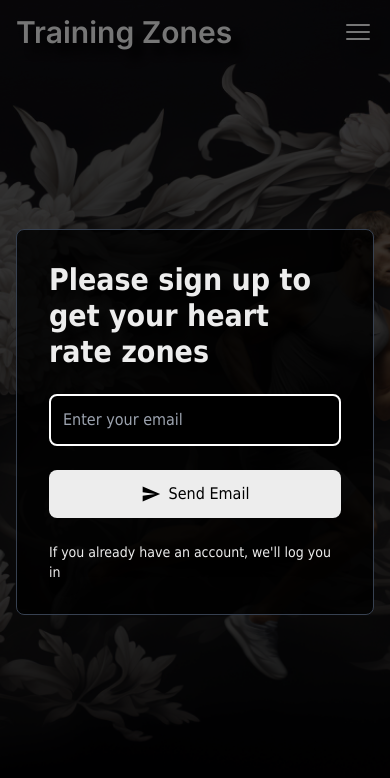
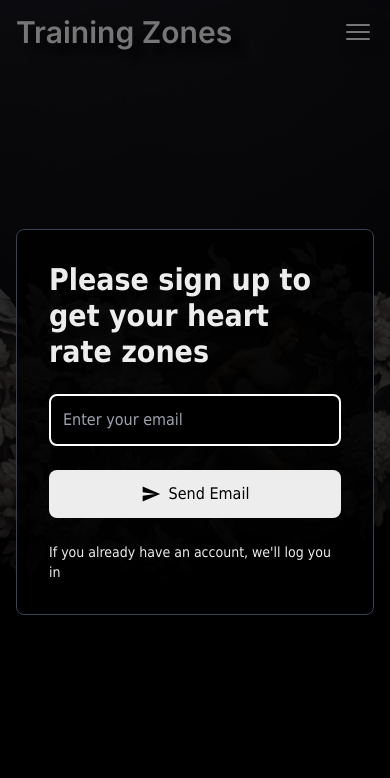
Before and after one commit to ulrikhaaland/zone2, a Next.js app: page /heartratecalculator in a window 390 px wide. Shown: the top 778 px of the page. Built offline with nearby package versions, Linux system fonts and the light colour scheme; no server answers.

Commit message:
bg pic changes

```diff
--- a/pages/guide/DesktopLayout.tsx
+++ b/pages/guide/DesktopLayout.tsx
@@ -66,7 +66,7 @@ const Zone2GuideDesktopLayout: React.FC<Zone2GuideDesktopLayoutProps> = ({
         {/* Background Image */}
         <div
           style={{
-            backgroundImage: "url('/assets/images/runner/runner8.png')",
+            backgroundImage: "url('/assets/images/swimmer/swimmer.png')",
             backgroundSize: "cover",
             backgroundPosition: "center",
             position: "absolute",
--- a/pages/heartratecalculator/index.tsx
+++ b/pages/heartratecalculator/index.tsx
@@ -90,7 +90,9 @@ export const HeartRateZonesPage: NextPageWithLayout = () => {
         {/* Background Image */}
         <div
           style={{
-            backgroundImage: "url('/assets/images/runner/runner8.png')",
+            backgroundImage: isMobileView
+              ? "url('/assets/images/runner/runner12.png')"
+              : "url('/assets/images/runner/runner8.png')",
             backgroundSize: "cover",
             backgroundPosition: "center",
             position: "absolute",
```
